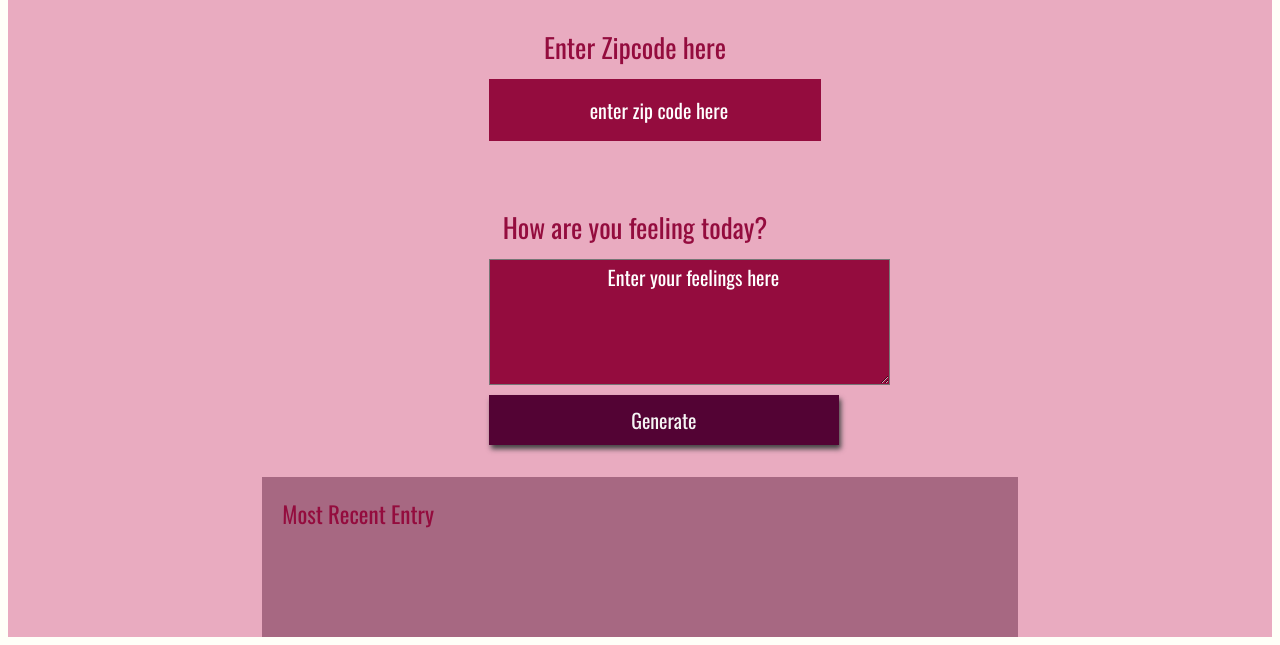
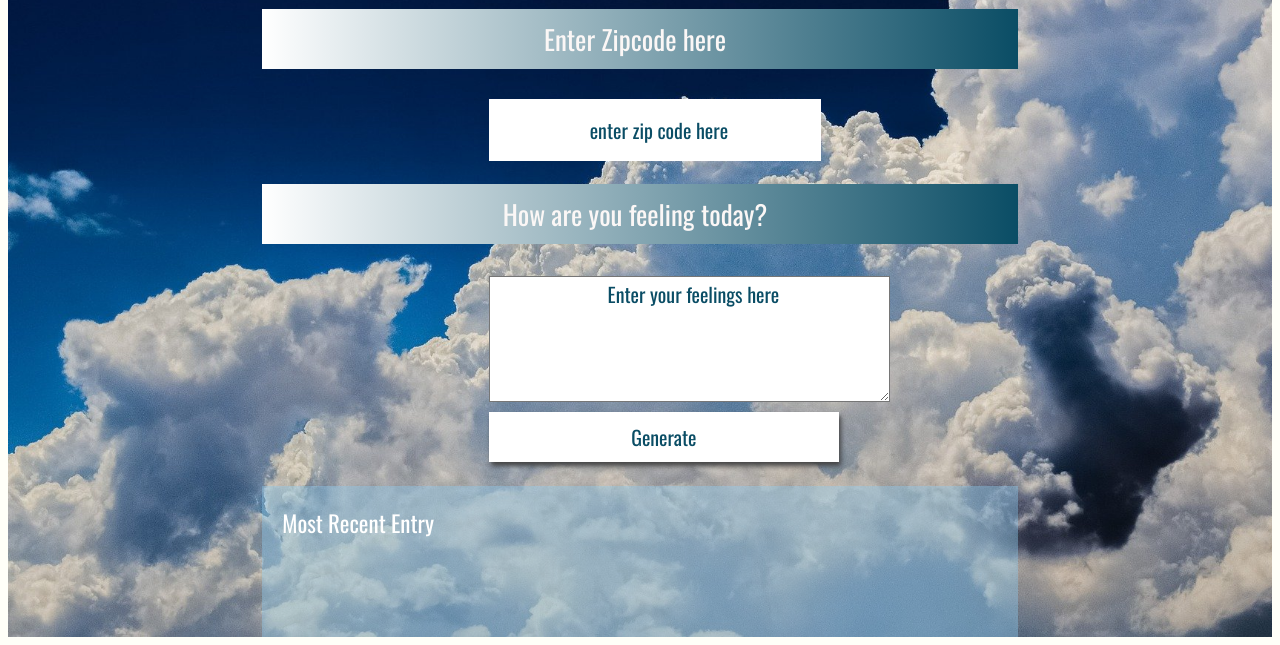
Before and after one commit to zenab12/Weather-journal-app, a plain HTML site: page Website/index.html in a window 1280 px wide. Shown: the part 171-816 px from the top of the page. Drawn offline with nearby package versions, Linux system fonts and the light colour scheme; no server answers; a web font is replaced by a local one.

Commit message:
edit stylesheet

```diff
--- a/Website/style.css
+++ b/Website/style.css
@@ -8,12 +8,15 @@ body{
     grid-auto-rows: minmax(150px, auto);
     /* grid-template-columns:  */
     height:100vh;
-    background: #e9abc0;
-    color: #940c3e;
+    background: url('./clouds-2329680_1920.jpg') fixed 50% 50%;
+    background-size: cover;
+    color: #fff;
+    background-color:white;
     justify-content: center;
     grid-gap: 1em;
     font-size: 20px;
     font-family: 'Oswald', sans-serif;
+    position: relative;
 }
 
 .holder{
@@ -21,7 +24,7 @@ body{
 }
 
 .entry{
-    background: rgba(68, 3, 37, 0.4);
+    background: rgba(140, 203, 241, 0.4);
     padding: 20px;
 
 }
@@ -31,24 +34,26 @@ body{
 }
 
 #date{
-color:#fff;
+color:rgb(10, 77, 101);
 font-style: oblique;
 }
 
 #temp{
 
-    color:#530334
+    color:rgb(10, 77, 101);
 
 }
 
 #content{
-color:#fff
+color:rgb(10, 77, 101);
 }
 
 .headline {
 text-align: center;
 font-size: 40px;
 padding: 20px;
+color:rgb(255, 255, 255);
+background-color:rgba(140, 203, 241, 0.4);
 }
 
 .title{
@@ -64,14 +69,18 @@ label{
     padding: 10px;
     padding-left: 0px;
     text-align: center;
+    color:rgb(251, 247, 246);
+    background: linear-gradient(to left,rgb(10, 77, 101),white);
+    margin-bottom: 30px;
+
 }
 
 input{
     display:block;
     height: 60px;
     width: 320px;
-    background:#940c3e;
-    color: #ebe1e9;
+    background:#fff;
+    color: rgb(10, 77, 101);
     font-size: 20px;
     font-family: 'Oswald', sans-serif;
     border: none;
@@ -82,8 +91,8 @@ text-align: center;}
 button{
     width: 350px;
     height: 50px;
-    background: #530334;
-    color: #f5f5f4;
+    background: #fff;
+    color: rgb(10, 77, 101);
     font-size: 20px;
     font-family: 'Oswald', sans-serif;
     border: none;
@@ -98,8 +107,8 @@ h1{
 }
 
 textarea{
-    background:#940c3e;
-    color: #ffffff;
+    background:#fff;
+    color: rgb(10, 77, 101);
     font-size: 20px;
     font-family: 'Oswald', sans-serif;
     padding-left: 10px;
@@ -116,19 +125,19 @@ button:focus {
 }
 /* Style for Placeholder Text*/
 ::placeholder { /* Firefox, Chrome, Opera */
-    color: #ffffff;
+    color: rgb(10, 77, 101);
     font-family: 'Oswald', sans-serif;
 
 }
 
 :-ms-input-placeholder { /* Internet Explorer 10-11 */
-    color: #ffffff;
+    color: rgb(10, 77, 101);
     font-family: 'Oswald', sans-serif;
 
 }
 
 ::-ms-input-placeholder { /* Microsoft Edge */
-    color: #fffffe;
+    color: rgb(10, 77, 101);
     font-family: 'Oswald', sans-serif;
 
 }
```
Also changed, not shown: Website/index.html (+1 -0 lines), Website/clouds-2329680_1920.jpg (added), Website/undraw_Weather_app_re_kcb1.png (added), Website/undraw_Weather_re_qsmd.png (added).
